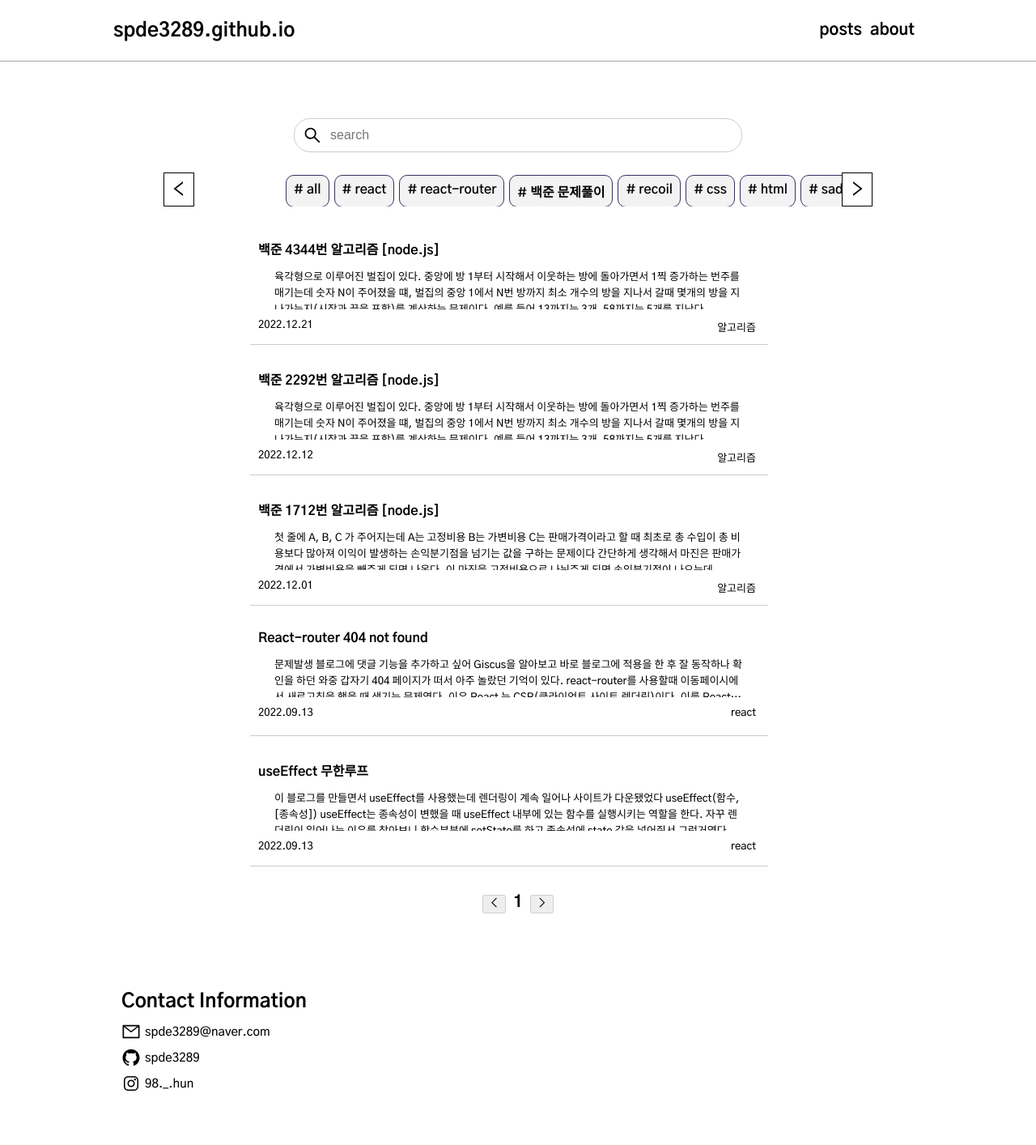
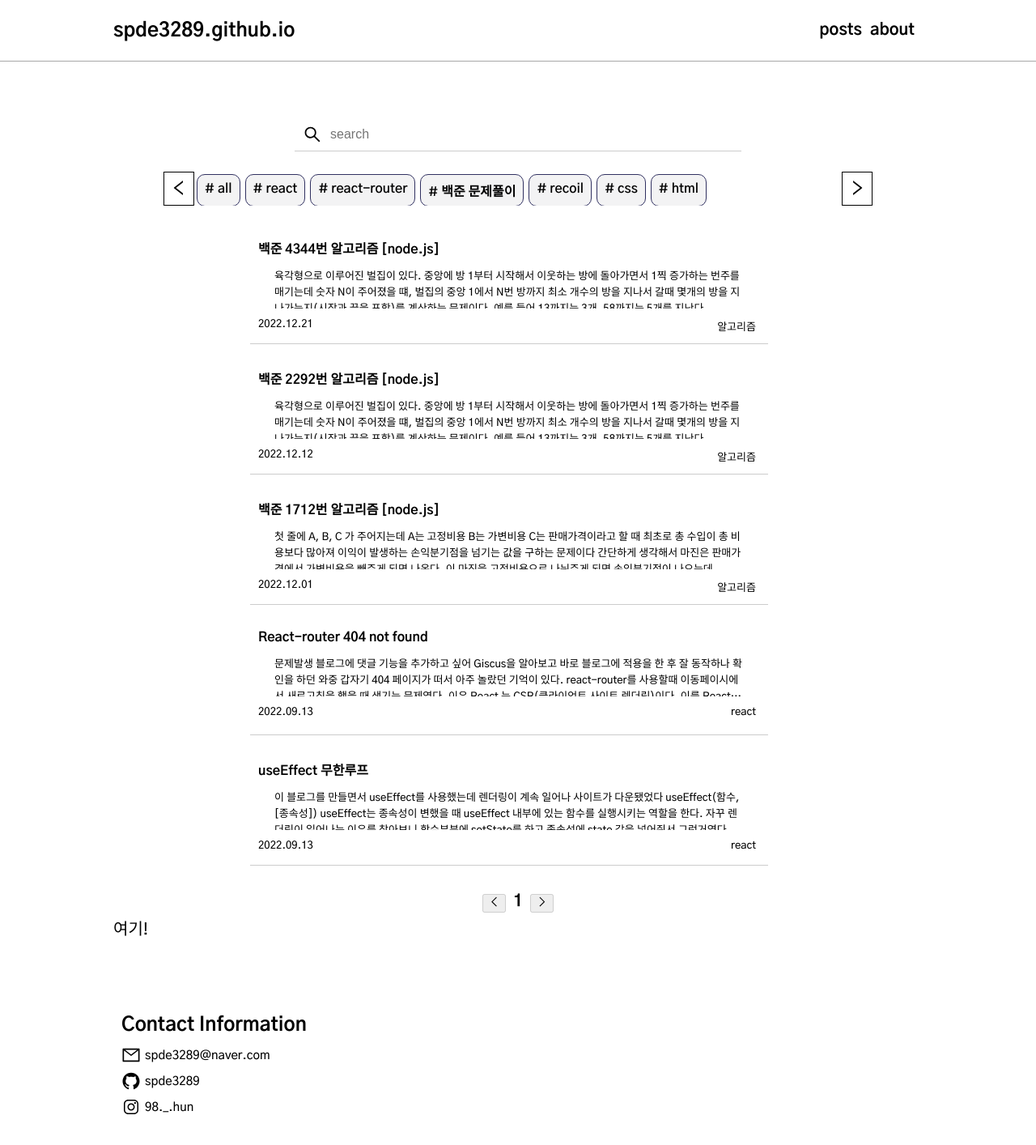
Before and after one commit to spde3289/spde3289.github.io, a React (Create React App) app: page /posts in a window 1280 px wide. Shown: the top 1414 px of the page at 81% size. Before the commit the page ends 1388 px from the top, so only its background shows below. Built offline with nearby package versions, Linux system fonts and the light colour scheme.

Commit message:
Update Posts.jsx

```diff
--- a/src/pages/Posts.jsx
+++ b/src/pages/Posts.jsx
@@ -1,4 +1,4 @@
-import React, { useState, useRef } from 'react';
+import React, { useState, useRef, useEffect } from 'react';
 import styled from "styled-components";
 import Passengers from '../components/Passengers'
 import Tag from '../components/Tag';
@@ -13,36 +13,62 @@ const Posts = () => {
     const ref = useRef();
 
 
+    const [isLoaded, setIsLoaded] = useState(false);
+    const target = useRef(null);
+
     const ChangeText = (e) => {
         setText(e.target.value);
     };
 
     const DeleteText = () => {
-        setText('')
+        setText('');
+    };
+
+    const OnClick = (type) => {
+        const maxWidth = ref.current.offsetWidth;
+        const maxMove = 500;
+
+        if(type === 'left'){
+            if(posState - maxMove <= 0 ){
+                setposState(0);
+            }else{
+                setposState(posState - maxMove);
+            };
+        }
+        if(type === 'right'){
+            if(maxWidth - 800 - posState <= maxMove){
+                setposState(maxWidth - 800);
+            }else{
+                setposState(posState + maxMove);
+            };
+        };
+    };
+
+
+    const getMoreItem = ()=> {
+        console.log('asd')
+        //setIsLoaded(false);
     }
 
-    const OnClick = (type) => {
-        const maxWidth = ref.current.offsetWidth
-        const b = 200
+    const onIntersect = async ([entry], observer) => {
+        if (entry.isIntersecting && !isLoaded) {
+          observer.unobserve(entry.target);
+          await getMoreItem();
+          observer.observe(entry.target);
+        }
+      };
 
-        if(type === 'left'){
-            if(posState -b <= 0 ){
-                setposState(0)
-            }else{
-                setposState(posState - b)
-            }
-            console.log('left')
+      useEffect(() => {
+        let observer;
+        if (target.current) {
+          observer = new IntersectionObserver(onIntersect, {
+            threshold: 0.4,
+          });
+          observer.observe(target.current);
         }
-        if(type === 'right'){
-            if(maxWidth - 800 - posState <=    b){
-                setposState(maxWidth - 800)
-            }else{
-                setposState(posState +   b)
-            }
-            console.log('right')
-        }
-    }
-    console.log(posState)
+        return () => observer && observer.disconnect();
+      }, [target]);
+
     return(
             <PostMain>
                 <SearchContainer>
@@ -70,11 +96,6 @@ const Posts = () => {
                             <Tag tagName={'# recoil'}/>
                             <Tag tagName={'# css'}/>
                             <Tag tagName={'# html'}/>
-                            <Tag tagName={'# saddsadasdadsa'}/>
-                            <Tag tagName={'# saddsadasdadsa'}/>
-                            <Tag tagName={'# saddsadasdadsa'}/>
-                            <Tag tagName={'# saddsadasdadsa'}/>
-                            <Tag tagName={'# saddsadasdadsa'}/>
                         </TagContainer>
                     </TagSlider>
                     <SliderButton onClick={()=>{OnClick('right')}}>
@@ -84,6 +105,9 @@ const Posts = () => {
                 <PostContainer>
                     <Passengers value={ text.length === 0 ? " " : text }/>
                 </PostContainer>
+                <div ref={target}>
+                    { isLoaded } 여기!
+                 </div>
             </PostMain>
     );
 };
@@ -98,8 +122,8 @@ const SearchContainer = styled.div`
     width: 540px;
     padding: 2px;
     padding-left: 10px;
-    border: 1px solid #ccc;
-    border-radius: 20px;
+    border-bottom: 1px solid #ccc;
+    //border-radius: 20px;
     margin: 0 auto 25px;
     position: relative;
     display: flex;
@@ -143,8 +167,8 @@ const TagContainer = styled.div`
     position: absolute;
     left: ${ ({left})=>left};
     display: flex;
-    transition: transform ease-out .1s;
-    transform: translateX(110px);
+    //transform: translate3d(0px, 0px, 0px);
+    transition: all 500ms ease-in-out 0s;
 `;
 
 const SliderButton = styled.button`
```
